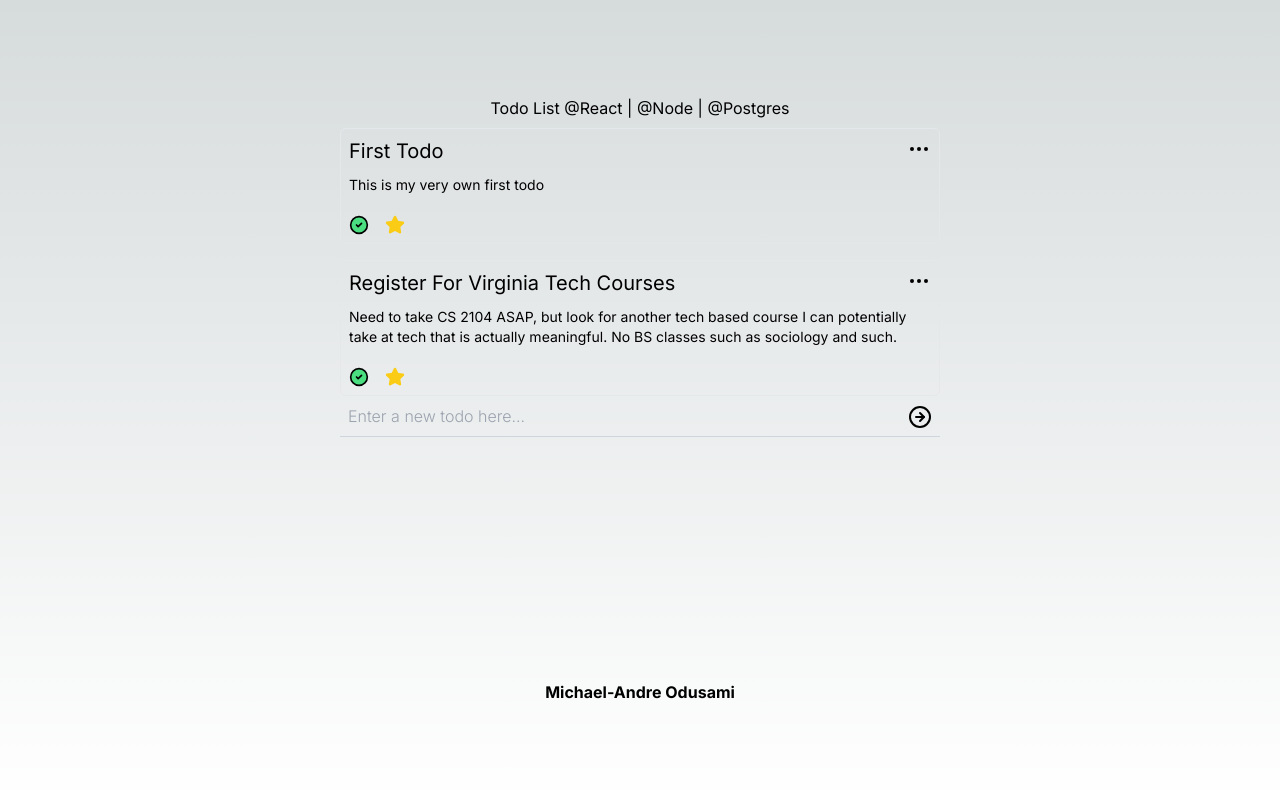
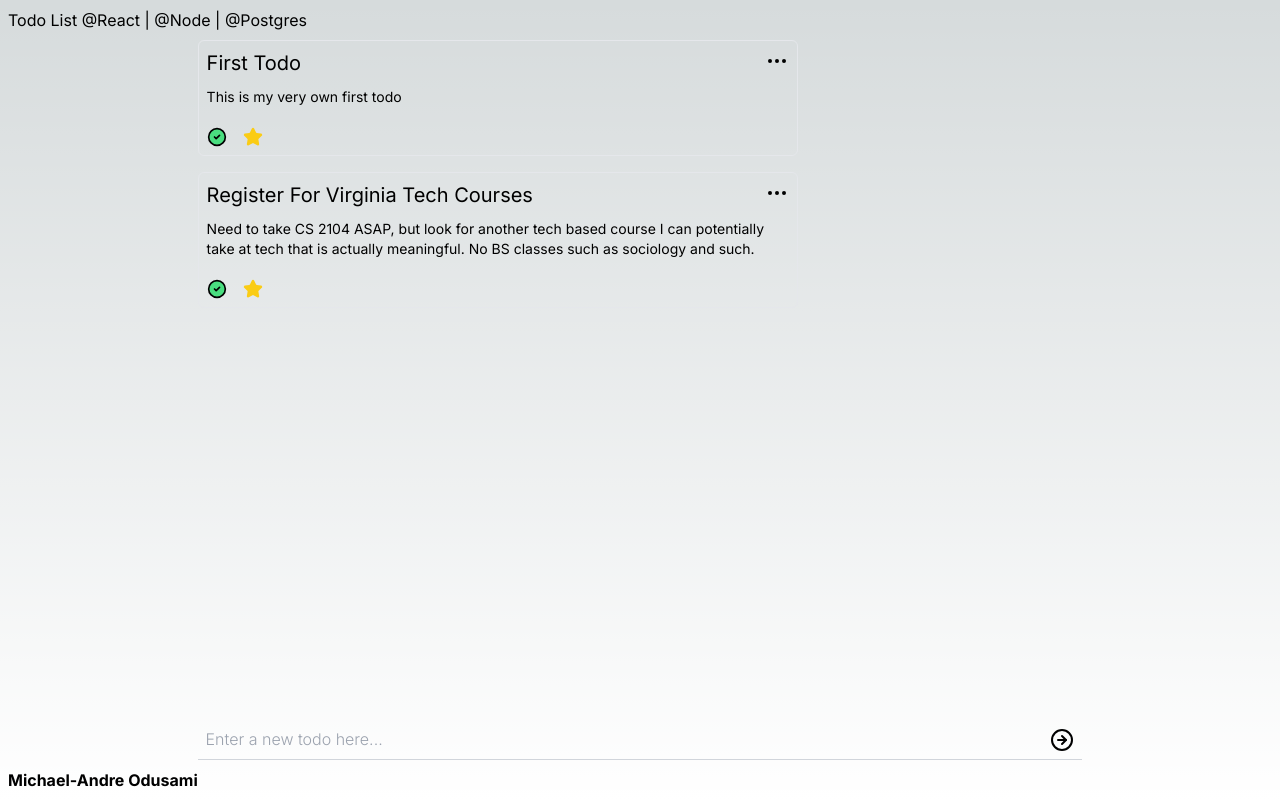
Before and after one commit to modusami/node-todo-list, a Next.js app: page / in a window 1280 px wide. Built offline with nearby package versions, Linux system fonts and the light colour scheme.

Commit message:
Update page.tsx

```diff
--- a/src/app/page.tsx
+++ b/src/app/page.tsx
@@ -3,13 +3,13 @@ import Image from "next/image";
 
 export default function Home() {
 	return (
-		<main className="min-h-screen p-2 md:p-24 flex flex-col items-center">
+		<main className="min-h-screen p-2 flex flex-col">
 			{/* nav bar / title */}
 			<nav className="mb-2">
 				<h1>Todo List @React | @Node | @Postgres</h1>
 			</nav>
 			{/* todos */}
-			<div className="flex-1">
+			<div className="flex-grow flex flex-col w-full md:w-[70%] mx-auto">
 				<TodoPage />
 			</div>
 
```
